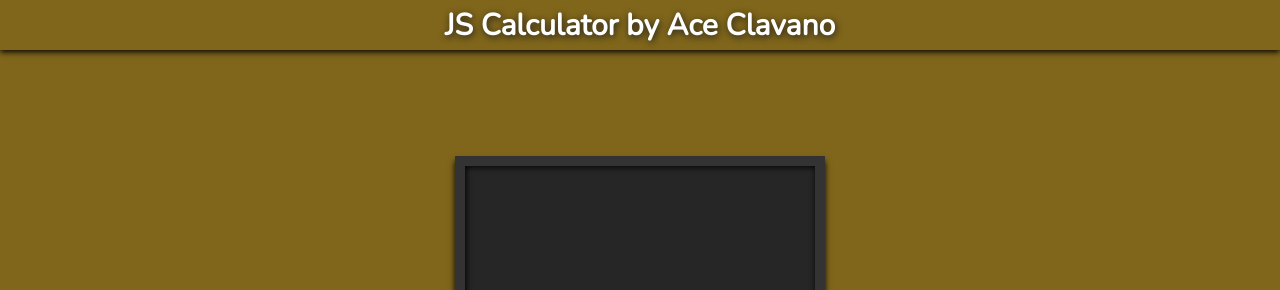
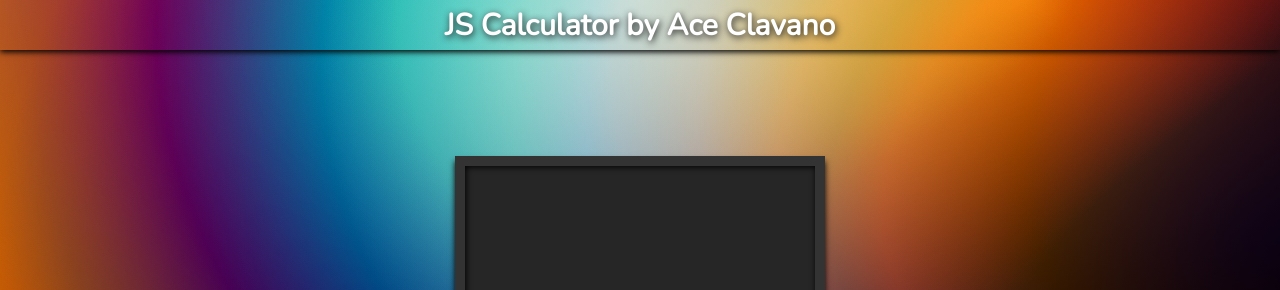
Before and after one commit to Aces007/CalculatorJS, a plain HTML site: page Calculator App/index.html in a window 1280 px wide. Shown: the top 290 px of the page. Drawn offline with nearby package versions, Linux system fonts and the light colour scheme.

Commit message:
Added dynamic BG

```diff
--- a/Calculator App/index.js
+++ b/Calculator App/index.js
@@ -143,6 +143,15 @@ document.addEventListener("DOMContentLoaded", function () {
     });
 
 
+    // Pointer Behavior for BG
+    document.body.addEventListener("pointermove", (e)=>{
+      const { currentTarget: el, clientX: x, clientY: y } = e;
+      const { top: t, left: l, width: w, height: h } = el.getBoundingClientRect();
+      el.style.setProperty('--posX',  x-l-w/2);
+      el.style.setProperty('--posY',  y-t-h/2);
+    })
+
+
     // Function to perform basic operations
     function operate(a, b, op) {
       a = parseFloat(a);
--- a/Calculator App/styles.css
+++ b/Calculator App/styles.css
@@ -1,6 +1,5 @@
 /* Initial Settings */
 :root{
-    --main-bg: #80661b;
     --calc-panel: #333333;
     --text: white;
     --hover: #708090;
@@ -13,13 +12,28 @@ html,
 body{
     width: 100%;
     height: 100%;
-    background: var(--main-bg);
     margin: 0;
     overflow: hidden;
     font-size: 7px;
     position: relative;
     font-family: 'Nunito', sans-serif;
 }
+
+
+body{
+    height:100vh;
+    margin: 0;
+    --x: calc(var(--posX, 0) * 1px);
+    --y: calc(var(--posY, 0) * 1px);
+    background-image:
+      linear-gradient(115deg, rgb(211 255 215), rgb(0 0 0)),
+      radial-gradient( 90% 100% at calc( 50% + var(--x)) calc( 0% + var(--y)), rgb(200 200 200), rgb(022 000 045)),
+      radial-gradient(100% 100% at calc( 80% - var(--x)) calc( 0% - var(--y)), rgb(250 255 000), rgb(036 000 000)),
+      radial-gradient(150% 210% at calc(100% + var(--x)) calc( 0% + var(--y)), rgb(020 175 125), rgb(000 010 255)),
+      radial-gradient(100% 100% at calc(100% - var(--x)) calc(30% - var(--y)), rgb(255 077 000), rgb(000 200 255)),
+      linear-gradient(60deg, rgb(255 000 000), rgb(120 086 255));
+    background-blend-mode: overlay, overlay, difference, difference, difference, normal;
+  }
 
 /* Scrollbar */
 ::-webkit-scrollbar{
```
